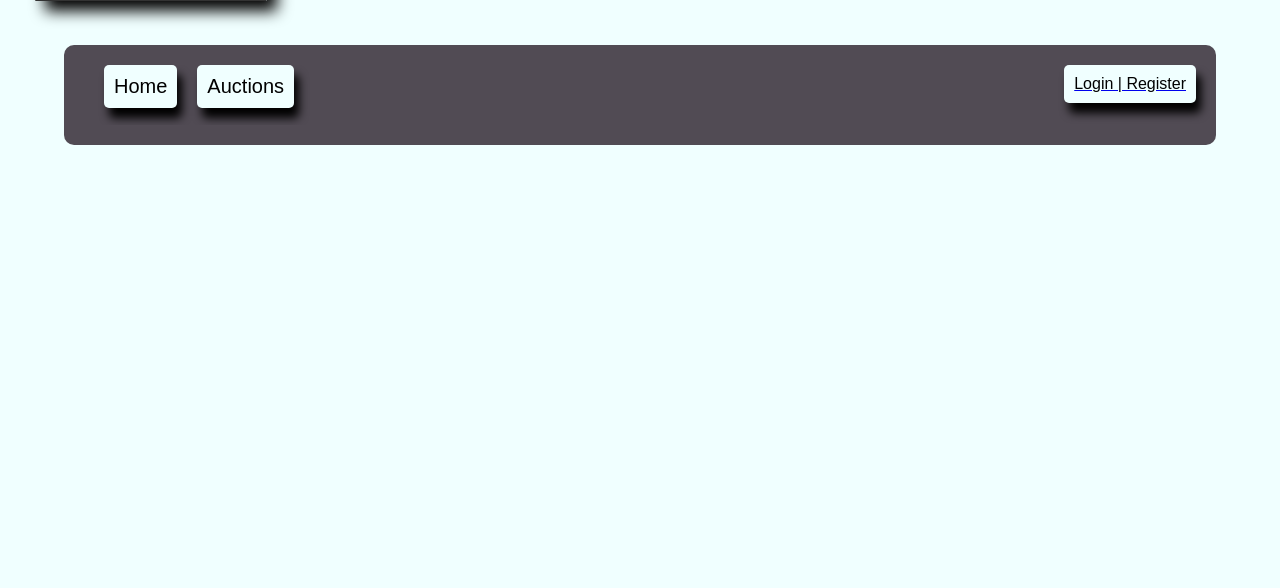
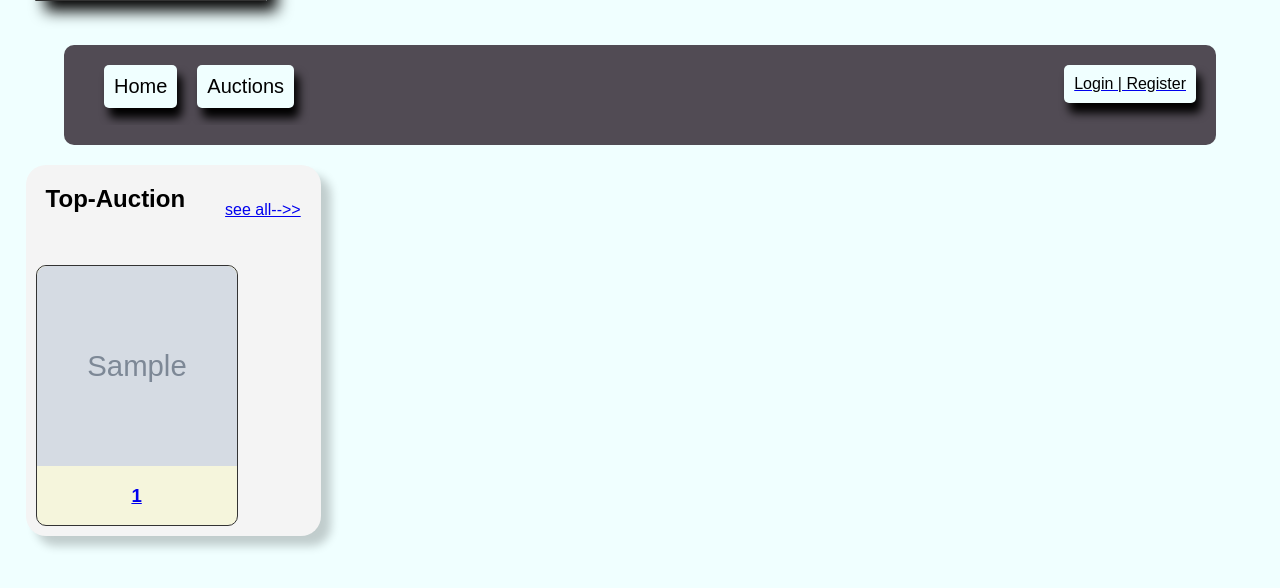
Before and after one commit to Dinesh-470/auction-site, a Django app: template templates/index.html in a window 1280 px wide. Shown: the part 195-783 px from the top of the page. Run offline with Django 3.2, Linux system fonts and the light colour scheme; the template is opened without the code that fills it: most values are stand-ins (such as "Sample title", 1, 10 or a date in 2020); grey boxes marked "Sample" are stand-in pictures.

Commit message:
changed index for auctions

```diff
--- a/main/models.py
+++ b/main/models.py
@@ -18,6 +18,7 @@ class Product(models.Model):
     product_description = models.TextField(default=None,null=True)
     product_price = models.IntegerField()
     current_bid = models.IntegerField()
+    num_of_bids = models.IntegerField(default=0)
     def __str__(self) -> str:
         return self.product_id
 
--- a/static/styles.css
+++ b/static/styles.css
@@ -450,3 +450,51 @@ button:hover {
     color: #252525;
     box-shadow: 10px 10px 10px rgba(0, 0, 0, 0.2);
 }
+/* auctions in index */
+.index_auctions {
+    height: auto;
+    width: 95%;
+    max-width:fit-content;
+    margin-left: 2%;
+    margin-top: 20px;
+    background-color: #f4f4f4;
+    border-radius: 20px;
+    box-shadow: 10px 10px 10px rgba(0, 0, 0, 0.2);
+}
+.index_auctions .auction_head {
+    display: flex;
+    justify-content: space-between;
+}
+.index_auctions .auction_head h2 {
+    margin: 20px;
+}
+.index_auctions .auction_head a {
+    margin: 20px;
+    text-decoration:underline;
+}
+.index_auctions .auction_body {
+    height: auto;
+    width: 100%;
+    display: flex;
+    overflow: auto;
+}
+.index_auctions .auction_body a .product{
+    margin: 10px;
+    text-align: center;
+    background-color:beige;
+    border: 1px solid #333;
+    padding: 0px;
+    transition: padding 0.3s ease-in-out;
+    border-radius: 10px;
+}
+.index_auctions .auction_body a .product:hover {
+    padding: 5px;
+    border: 3px solid #333;
+    box-shadow: 0px 0px 10px rgba(0, 0, 0, 0.2);
+}
+
+.index_auctions .auction_body a .product img {
+    height: 200px;
+    width: 200px;
+    border-radius: 10px 10px 0px 0px;
+}
--- a/templates/auction.html
+++ b/templates/auction.html
@@ -6,7 +6,7 @@
    {% block content %}
     <div class="auction_main">
         <h1>Product ID:</h1>
-        <h3>{{product_id}}</h3>
+        <h3>{{data.product_id}}</h3>
     </div>
     <div class="product_center">
         <div class="product_details" id="product_details">
@@ -46,5 +46,3 @@
     </div>
     {% endblock content %}
     <script src={% static "js/description.js" %}>
-</body>
-</html>
--- a/templates/index.html
+++ b/templates/index.html
@@ -2,7 +2,7 @@
    {% block title %}
         Auction-site
    {% endblock title %}
-
+{% load static %}
    {% block content %}
         <div class="main">
                 <ul>
@@ -20,6 +20,21 @@
                                 </div>
                         </a>
                 {% endif %}
-
+        </div>
+        <div class="index_auctions">
+                <div class="auction_head">
+                    <h2>Top-Auction</h2>
+                    <a href="/auctions/"><p>see all-->></p></a>
+                </div>
+                <div class="auction_body">
+                        {% for product, images in data.items%}
+                                <a href="/auction/{{product.product_id}}">
+                                        <div class="product">
+                                        <img src='/media/{{images.product_images}}'>
+                                        <h3>{{product.current_bid}}</h3>
+                                        </div>
+                                </a>
+                        {% endfor %}
+                </div>
+        </div>
     {% endblock content %}
-    </div>
```
Also changed, not shown: main/views.py (+7 -2 lines), db.sqlite3. Lines whose indentation alone changed are shown as unchanged.
